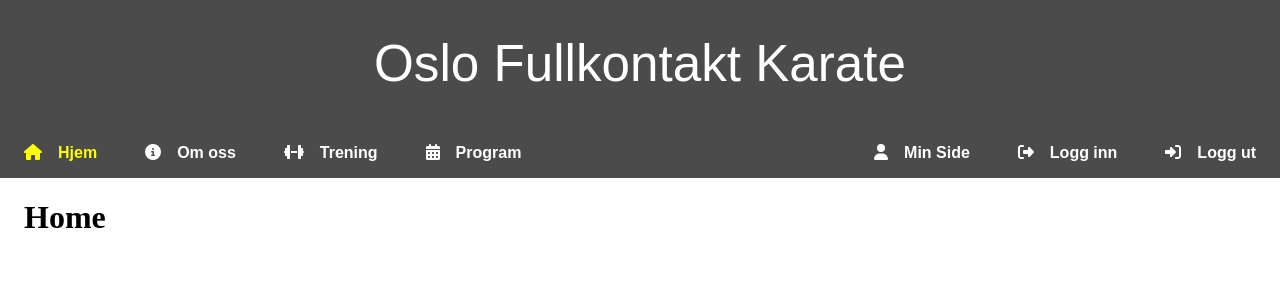
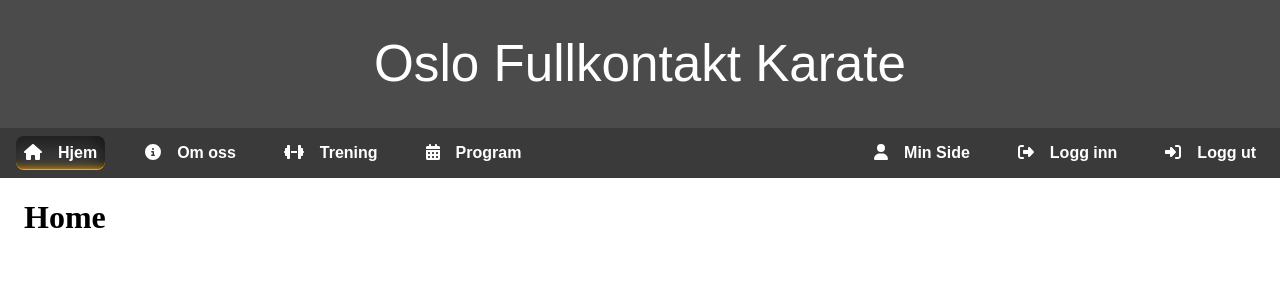
Before and after one commit to Danieljohansen97/osloshinkyokushin-website, a React (Vite) app: page / in a window 1280 px wide. Shown: the top 300 px of the page. Built offline with nearby package versions, Linux system fonts and the light colour scheme.

Commit message:
Add fancy active-link effect

```diff
--- a/src/components/navbar/CustomNavbar.module.scss
+++ b/src/components/navbar/CustomNavbar.module.scss
@@ -1,7 +1,6 @@
 .nav-title-section {
     display: flex;
     justify-content: center;
-    width: 100vw;
     align-items: center;
     background-color: rgb(75, 75, 75);
     color: white;
@@ -18,7 +17,7 @@
     justify-content: space-between;
     flex-wrap: wrap;
     padding: 1rem;
-    background-color: rgb(75, 75, 75);
+    background-color: rgb(58, 58, 58);
     gap: 2rem;
     position: -webkit-sticky; /* For Safari */
     position: sticky;
@@ -35,7 +34,6 @@
     align-items: center;
     gap: 2rem;
     transition: max-height 0.3s ease-in-out;
-
 }
 
 .nav-section-1.open {
@@ -72,10 +70,13 @@
     span {
         margin-left: 1rem;
     }
-}
 
-.active-link {
-    color: yellow !important;
+    &:has(.active-link) {
+        a {
+            border-bottom: 1px solid orange;
+            box-shadow: 0 20px 20px -10px rgba(0,0,0,0.45) inset, 0 -20px 10px -20px orange inset, -10px 0 20px -10px rgba(0,0,0,0.45) inset;
+        }
+    }
 }
 
 .dropdown-toggle {
```
Also changed, not shown: src/App.tsx (+5 -5 lines).
